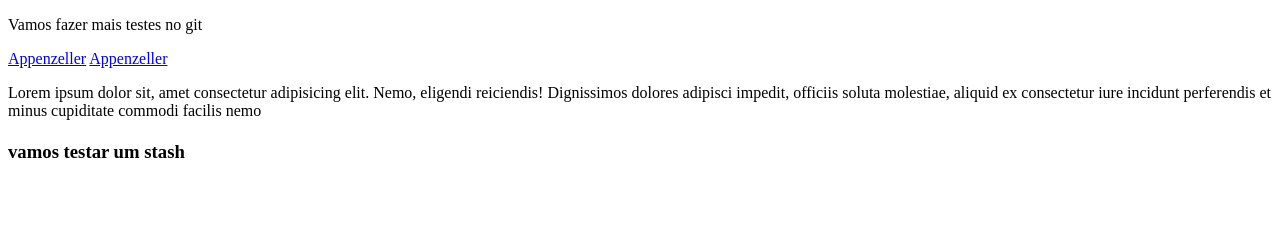
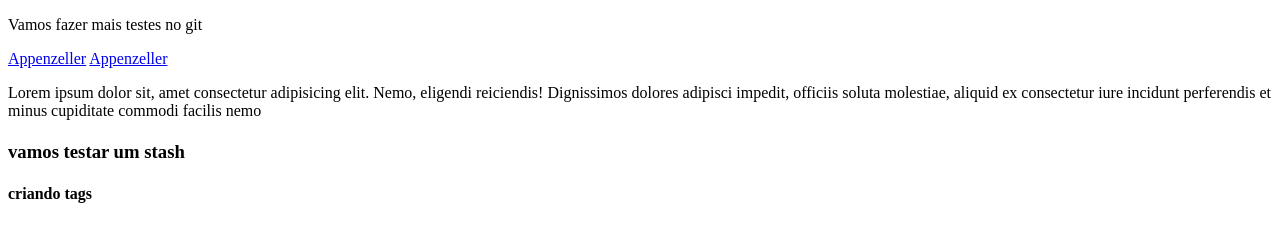
Before and after one commit to AnadyCdeMesquita/Curso-Aprendendo-Git-Github, a plain HTML site: page pacote.html in a window 1280 px wide. Drawn offline with Linux system fonts and the light colour scheme.

Commit message:
criando tag no pacote html

```diff
--- a/pacote.html
+++ b/pacote.html
@@ -16,5 +16,6 @@
 
   </h2>
   <h3> vamos testar um stash</h3>
+  <h4> criando tags</h4>
 </body>
 </html>
```
